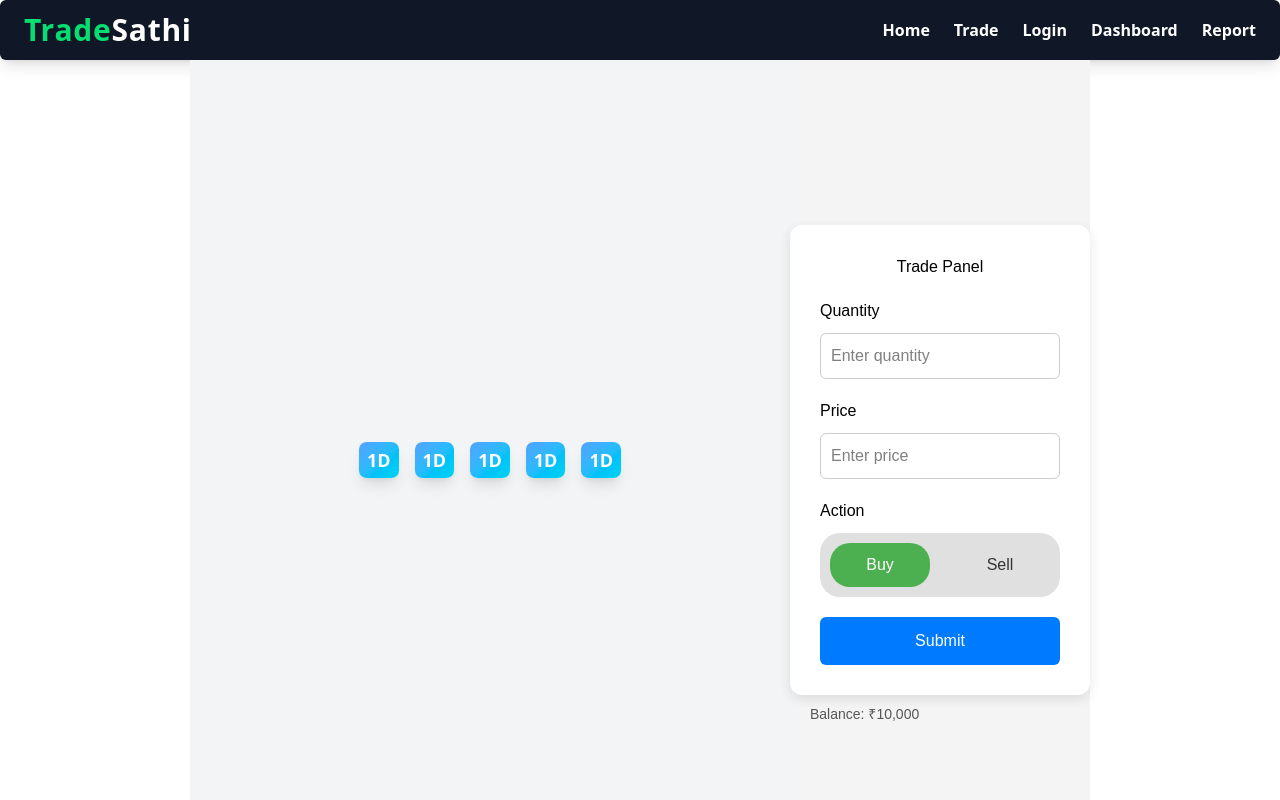
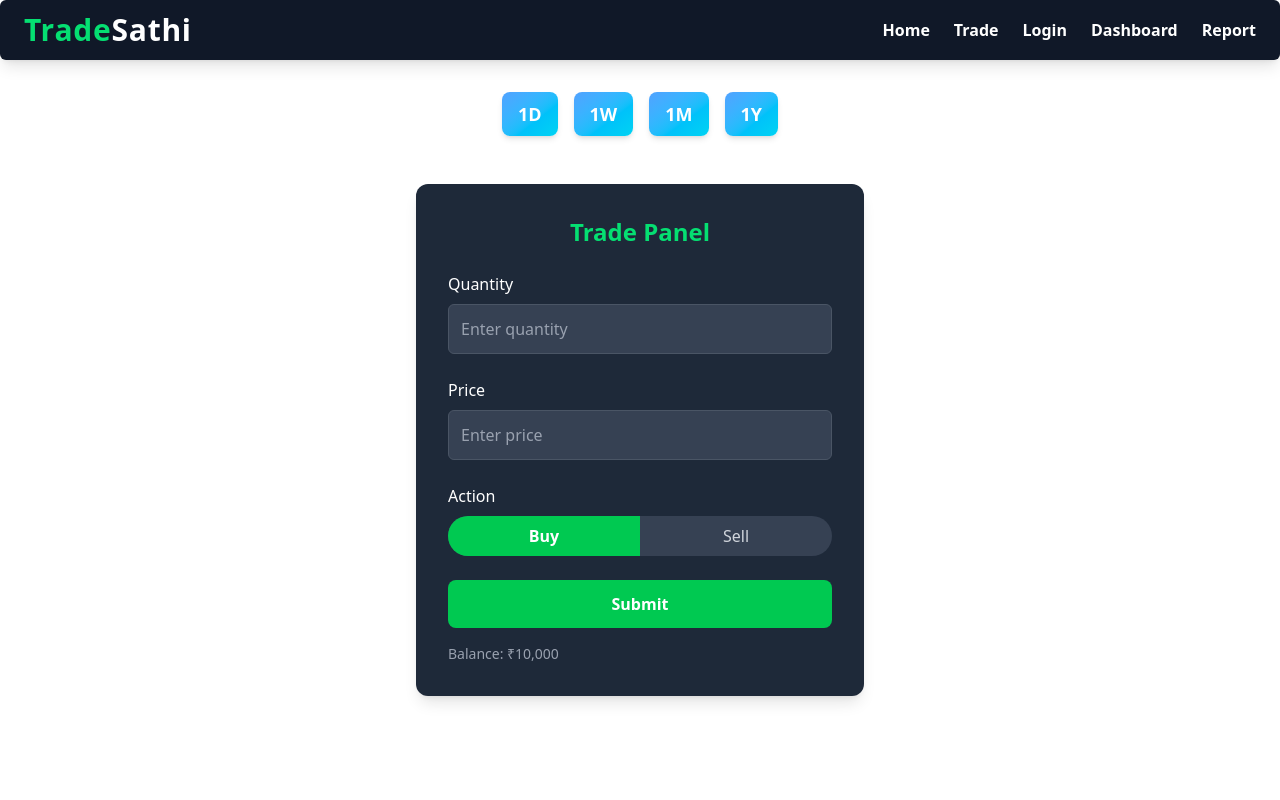
Before and after one commit to Lakshya8600/PaperTrading, a React (Vite) app: page /trade in a window 1280 px wide. Shown: the top 800 px of the page. Built offline with nearby package versions, Linux system fonts and the light colour scheme.

Commit message:
trade ui fixes

```diff
--- a/src/components/Trade.jsx
+++ b/src/components/Trade.jsx
@@ -1,248 +1,70 @@
 import React from "react";
 import Navbar from "./Navbar";
 
-
-
-
 const Trade = () => {
-
-
-
   return (
     <>
       <Navbar />
-      <div className="owncontainer">
-        <div id="chart">
-          <div className="h-screen flex justify-center items-center bg-gray-100 timeline">
+
+      <div className="min-h-screen  text-white px-4 py-8">
+        {/* Chart timeline buttons */}
+        <div className="flex justify-center items-center flex-wrap gap-4 mb-12">
+          {['1D', '1W', '1M', '1Y'].map((label, index) => (
             <button
-              className="
-          px-2 py-1
-          rounded-lg
-          bg-gradient-to-br from-blue-400 to-cyan-400
-          text-white font-bold text-lg
-          shadow-lg
-          transition-all duration-300 ease-in-out
-          hover:translate-y-[-3px] hover:shadow-2xl
-          timelineBt
-        "
+              key={index}
+              className="px-4 py-2 rounded-lg bg-gradient-to-br from-blue-400 to-cyan-400 text-white font-bold text-lg shadow-md transition-transform duration-300 ease-in-out hover:-translate-y-1 hover:shadow-xl"
             >
-              1D
+              {label}
             </button>
-            <button
-              className="
-          px-2 py-1
-          rounded-lg
-          bg-gradient-to-br from-blue-400 to-cyan-400
-          text-white font-bold text-lg
-          shadow-lg
-          transition-all duration-300 ease-in-out
-          hover:translate-y-[-3px] hover:shadow-2xl
-          timelineBt
-        "
-            >
-              1D
-            </button>
-            <button
-              className="
-          px-2 py-1
-          rounded-lg
-          bg-gradient-to-br from-blue-400 to-cyan-400
-          text-white font-bold text-lg
-          shadow-lg
-          transition-all duration-300 ease-in-out
-          hover:translate-y-[-3px] hover:shadow-2xl
-          timelineBt
-        "
-            >
-              1D
-            </button>
-            <button
-              className="
-          px-2 py-1
-          rounded-lg
-          bg-gradient-to-br from-blue-400 to-cyan-400
-          text-white font-bold text-lg
-          shadow-lg
-          transition-all duration-300 ease-in-out
-          hover:translate-y-[-3px] hover:shadow-2xl
-          timelineBt
-        "
-            >
-              1D
-            </button>
-            <button
-              className="
-          px-2 py-1
-          rounded-lg
-          bg-gradient-to-br from-blue-400 to-cyan-400
-          text-white font-bold text-lg
-          shadow-lg
-          transition-all duration-300 ease-in-out
-          hover:translate-y-[-3px] hover:shadow-2xl
-          timelineBt
-        "
-            >
-              1D
-            </button>
-          </div>
+          ))}
         </div>
-        <div
-          style={{
-            fontFamily: "Arial, sans-serif",
-            background: "#f4f4f4",
-            display: "flex",
-            justifyContent: "center",
-            alignItems: "center",
-            height: "100vh",
-            margin: 0,
-          }}
-        >
-          <form
-            style={{
-              background: "#fff",
-              padding: "30px",
-              borderRadius: "12px",
-              boxShadow: "0 4px 12px rgba(0,0,0,0.1)",
-              minWidth: "300px",
-              position: "relative",
-            }}
-          >
-            <h2 style={{ marginBottom: "20px", textAlign: "center" }}>
-              Trade Panel
-            </h2>
 
-            <label style={{ display: "block", marginBottom: "10px" }}>
-              Quantity
-            </label>
+        {/* Trade Panel */}
+        <div className="flex justify-center items-center">
+          <form className="bg-gray-800 p-8 rounded-xl shadow-lg w-full max-w-md">
+            <h2 className="text-2xl font-semibold mb-6 text-center text-green-400">Trade Panel</h2>
+
+            <label className="block mb-2 font-medium">Quantity</label>
             <input
               type="number"
               name="quantity"
               placeholder="Enter quantity"
-              style={{
-                width: "100%",
-                padding: "10px",
-                marginBottom: "20px",
-                borderRadius: "6px",
-                border: "1px solid #ccc",
-              }}
+              className="w-full p-3 mb-6 rounded-md bg-gray-700 text-white placeholder-gray-400 border border-gray-600 focus:outline-none focus:ring-2 focus:ring-green-400"
             />
 
-            <label style={{ display: "block", marginBottom: "10px" }}>
-              Price
-            </label>
+            <label className="block mb-2 font-medium">Price</label>
             <input
               type="number"
               name="price"
               placeholder="Enter price"
-              style={{
-                width: "100%",
-                padding: "10px",
-                marginBottom: "20px",
-                borderRadius: "6px",
-                border: "1px solid #ccc",
-              }}
+              className="w-full p-3 mb-6 rounded-md bg-gray-700 text-white placeholder-gray-400 border border-gray-600 focus:outline-none focus:ring-2 focus:ring-green-400"
             />
 
-            <div style={{ marginBottom: "20px" }}>
-              <label style={{ display: "block", marginBottom: "10px" }}>
-                Action
-              </label>
-              <div
-                style={{
-                  display: "flex",
-                  justifyContent: "space-between",
-                  background: "#e0e0e0",
-                  borderRadius: "20px",
-                  overflow: "hidden",
-                }}
-              >
-                <label
-                  style={{
-                    flex: 1,
-                    textAlign: "center",
-                    padding: "10px",
-                    cursor: "pointer",
-                  }}
-                >
-                  <input
-                    type="radio"
-                    name="action"
-                    value="buy"
-                    style={{ display: "none" }}
-                    defaultChecked
-                  />
-                  <span
-                    style={{
-                      display: "inline-block",
-                      width: "100%",
-                      padding: "10px 0",
-                      background: "#4CAF50",
-                      color: "white",
-                      borderRadius: "20px",
-                    }}
-                  >
-                    Buy
-                  </span>
+            <div className="mb-6">
+              <label className="block mb-2 font-medium">Action</label>
+              <div className="flex bg-gray-700 rounded-full overflow-hidden">
+                <label className="flex-1 text-center cursor-pointer">
+                  <input type="radio" name="action" value="buy" defaultChecked className="hidden" />
+                  <span className="block py-2 bg-green-500 text-white font-semibold">Buy</span>
                 </label>
-                <label
-                  style={{
-                    flex: 1,
-                    textAlign: "center",
-                    padding: "10px",
-                    cursor: "pointer",
-                  }}
-                >
-                  <input
-                    type="radio"
-                    name="action"
-                    value="sell"
-                    style={{ display: "none" }}
-                  />
-                  <span
-                    style={{
-                      display: "inline-block",
-                      width: "100%",
-                      padding: "10px 0",
-                      color: "#333",
-                    }}
-                  >
-                    Sell
-                  </span>
+                <label className="flex-1 text-center cursor-pointer">
+                  <input type="radio" name="action" value="sell" className="hidden" />
+                  <span className="block py-2 text-gray-300">Sell</span>
                 </label>
               </div>
             </div>
 
             <button
               type="submit"
-              style={{
-                width: "100%",
-                padding: "12px",
-                background: "#007BFF",
-                color: "white",
-                border: "none",
-                borderRadius: "6px",
-                cursor: "pointer",
-              }}
+              className="w-full bg-green-500 hover:bg-green-600 text-white py-3 rounded-lg font-semibold transition duration-300"
             >
               Submit
             </button>
 
-            <div
-              style={{
-                position: "absolute",
-                bottom: "-30px",
-                left: "20px",
-                fontSize: "14px",
-                color: "#555",
-              }}
-            >
-              Balance: ₹10,000
-            </div>
+            <p className="text-sm text-gray-400 mt-4 text-left">Balance: ₹10,000</p>
           </form>
         </div>
       </div>
-
-
     </>
   );
 };
```
